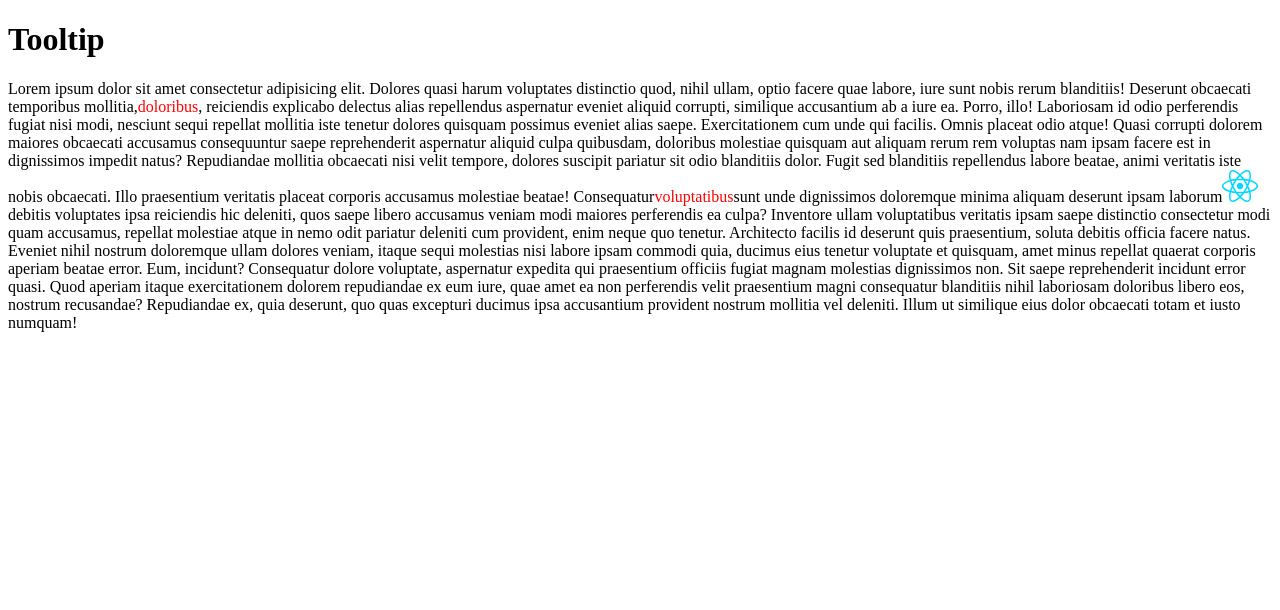
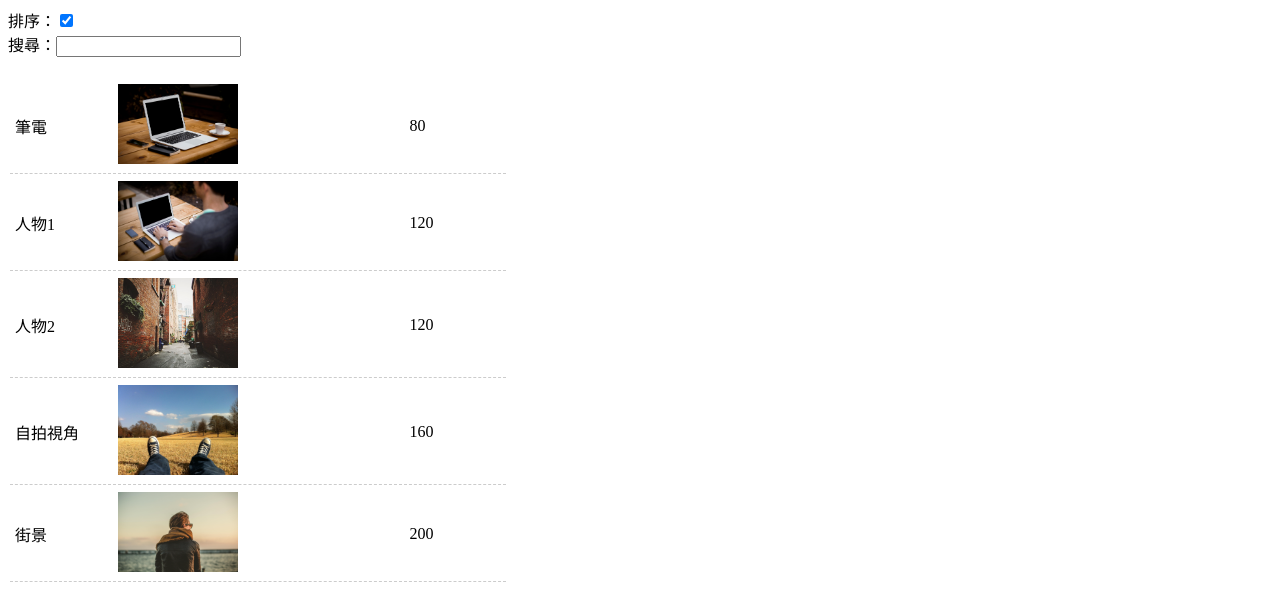
Before and after one commit to coffeeteacher/myReact9, a React (Vite) app: page / in a window 1280 px wide. Shown: the top 610 px of the page. Built offline with nearby package versions, Linux system fonts and the light colour scheme.

Commit message:
0902-useMemo-排序與搜尋

```diff
--- a/src/main.jsx
+++ b/src/main.jsx
@@ -4,7 +4,7 @@ import { HashRouter } from 'react-router-dom'
 // import './index.css'
 // import App from './App.jsx'
 // import './sass/all.scss'
-import App from './pages/App0826c-tooltip'
+import App from './pages/App0902a'
 
 createRoot(document.getElementById('root')).render(
   // 嚴謹模式
--- /dev/null
+++ b/src/pages/App0902a.jsx
@@ -0,0 +1,128 @@
+import { useMemo, useState } from "react"
+
+const App = () => {
+    // 表格資料
+    const arrProd = [
+        {
+            id: 1,
+            prodName: '筆電',
+            prodPrice: 80,
+            prodImgUrl: './images/p1.jpg',
+        },
+        {
+            id: 2,
+            prodName: '人物1',
+            prodPrice: 120,
+            prodImgUrl: './images/p2.jpg',
+        },
+        {
+            id: 3,
+            prodName: '街景',
+            prodPrice: 200,
+            prodImgUrl: './images/p3.jpg',
+        },
+        {
+            id: 4,
+            prodName: '自拍視角',
+            prodPrice: 160,
+            prodImgUrl: './images/p4.jpg',
+        },
+        {
+            id: 5,
+            prodName: '人物2',
+            prodPrice: 120,
+            prodImgUrl: './images/p5.jpg',
+        }
+    ]
+
+    // 表格元件
+    const ProdTable = ({ ascFilterProds }) => {
+        return (
+            <table style={{ width: '500px', marginTop: '20px' }}>
+                <tbody>
+                    {/* jsx中撰寫js語法，必須先打一組大括號{} */}
+                    {
+                        ascFilterProds.map((prod) => {
+                            return (
+                                <tr key={prod.id}>
+                                    <td
+                                        style={{
+                                            borderBottom: '1px dashed #ccc',
+                                            padding: '5px',
+                                            width: '100px',
+                                        }}>{prod.prodName}</td>
+                                    <td
+                                        style={{
+                                            borderBottom: '1px dashed #ccc',
+                                            padding: '5px',
+                                            width: '300px',
+                                        }}>
+                                        <img src={prod.prodImgUrl} alt=""
+                                            style={{ width: '120px' }} />
+                                    </td>
+                                    <td
+                                        style={{
+                                            borderBottom: '1px dashed #ccc',
+                                            padding: '5px',
+                                            width: '100px',
+                                        }}>{prod.prodPrice}</td>
+                                </tr>
+                            )
+                        })
+                    }
+                </tbody>
+            </table>
+        )
+    }
+
+    // 陣列變數，預設為原商品陣列資料
+    const [prods, setProds] = useState(arrProd);
+
+    // 排序變數，預設為遞增
+    const [ascending, setAscending] = useState(true);
+
+    // 搜尋變數，預設為空字串
+    const [search, setSearch] = useState('');
+
+    // 建立排序與搜尋的函式
+    const ascFilterProds = useMemo(() => {
+        return [...prods]
+            // 排序
+            .sort((a, b) => {
+                return ascending ? a.prodPrice - b.prodPrice : b.prodPrice - a.prodPrice
+            })
+            // 搜尋
+            .filter((prod) => {
+                // 保留關鍵字的內容
+                return prod.prodName.match(search);
+            })
+    }, [ascending, search])
+
+
+    return (
+        <div className='wrap'>
+            排序：
+            <input
+                type="checkbox"
+                // 綁定排序變數
+                checked={ascending}
+                // 當checkbox有異動時，更新排序變數
+                onChange={(e) => { setAscending(e.target.checked) }}
+            />
+            <br />
+            搜尋：
+            <input
+                type="text"
+                // 綁定搜尋變數
+                value={search}
+                // 當搜尋內容有異動時，更新搜尋變數
+                onChange={(e) => { setSearch(e.target.value) }}
+            />
+
+            {/* 表格 */}
+            <ProdTable ascFilterProds={ascFilterProds} />
+        </div>
+    )
+}
+
+export default App
```
